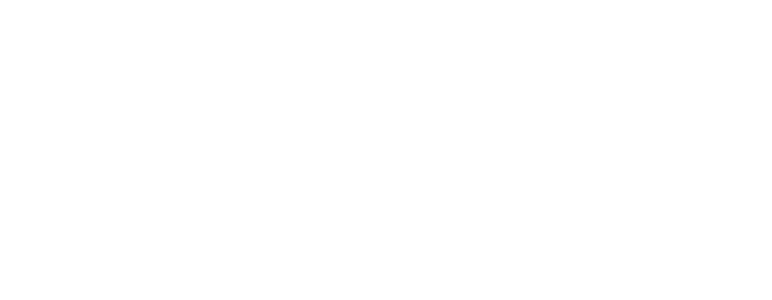
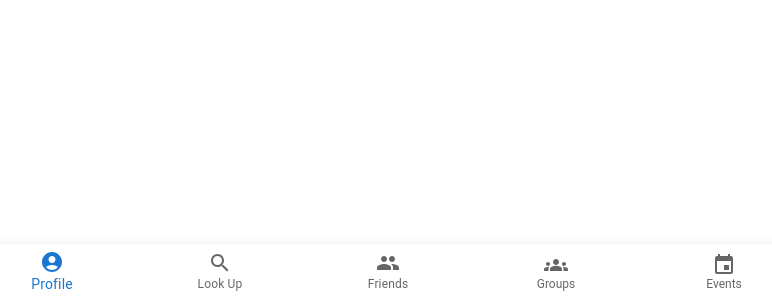
Before and after one commit to agiledev-students-fall2022/final-project-team-busy, a React (Create React App) app in the folder front-end/: page /friends in a window 1280 px wide. Before the commit this address had no page. Shown: the part 500-800 px from the top of the page, without its empty margins (252-1024 px from the left). Built offline with nearby package versions, Linux system fonts and the light colour scheme.

Commit message:
Remove `NavComponent` since `Navbar.js` no longer does routing

```diff
--- a/front-end/src/navbar/NavBar.js
+++ b/front-end/src/navbar/NavBar.js
@@ -1,20 +1,40 @@
-import NavComponent from './NavComponent.js';
-import Home from '../home/Home';
-import LookUp from '../lookup/LookUp.js';
-import { BrowserRouter as Router, Routes, Route } from 'react-router-dom'
-import CreateEvents from '../create-events/CreateEvents.js';
+import { Link } from 'react-router-dom';
+import * as React from 'react';
+import Box from '@mui/material/Box';
+import CssBaseline from '@mui/material/CssBaseline';
+import BottomNavigation from '@mui/material/BottomNavigation';
+import BottomNavigationAction from '@mui/material/BottomNavigationAction';
+import Paper from '@mui/material/Paper';
+import AccountCircleIcon from '@mui/icons-material/AccountCircle';
+import SearchIcon from '@mui/icons-material/Search';
+import GroupsIcon from '@mui/icons-material/Groups';
+import PeopleIcon from '@mui/icons-material/People';
+import EventIcon from '@mui/icons-material/Event';
 
-const NavBar = props => {
+const NavComponent = props => {
+    const [value, setValue] = React.useState(0);
+    const ref = React.useRef(null);
     return (
-        <Router>
-            <NavComponent />
-            <Routes>
-                <Route path='/home' element={<Home />} />
-                <Route path='/lookup' element={<LookUp />} />
-                <Route path='/create-event' element={<CreateEvents />} />
-            </Routes>
-        </Router>
+        <Box sx={{ pb: 7 }} ref={ref}>
+            <CssBaseline />
+            <Paper sx={{ position: 'fixed', bottom: 0, left: 0, right: 0 }} elevation={3}>
+                <BottomNavigation
+                    showLabels
+                    value={value}
+                    onChange={(event, newValue) => {
+                        setValue(newValue);
+                    }}
+                >
+                    <BottomNavigationAction label="Profile" icon={<AccountCircleIcon />} component={Link} to="/home" />
+                    <BottomNavigationAction label="Look Up" icon={<SearchIcon />} component={Link} to="/lookup"/>
+                    <BottomNavigationAction label="Friends" icon={<PeopleIcon />} component={Link} to="/create-event"/>
+                    <BottomNavigationAction label="Groups" icon={<GroupsIcon />} />
+                    <BottomNavigationAction label="Events" icon={<EventIcon />} />
+
+                </BottomNavigation>
+            </Paper>
+        </Box>
     );
 }
 
-export default NavBar;
+export default NavComponent
--- a/front-end/src/navbar/NavComponent.js
+++ /dev/null
@@ -1,40 +0,0 @@
-import { Link } from 'react-router-dom';
-import * as React from 'react';
-import Box from '@mui/material/Box';
-import CssBaseline from '@mui/material/CssBaseline';
-import BottomNavigation from '@mui/material/BottomNavigation';
-import BottomNavigationAction from '@mui/material/BottomNavigationAction';
-import Paper from '@mui/material/Paper';
-import AccountCircleIcon from '@mui/icons-material/AccountCircle';
-import SearchIcon from '@mui/icons-material/Search';
-import GroupsIcon from '@mui/icons-material/Groups';
-import PeopleIcon from '@mui/icons-material/People';
-import EventIcon from '@mui/icons-material/Event';
-
-const NavComponent = props => {
-    const [value, setValue] = React.useState(0);
-    const ref = React.useRef(null);
-    return (
-        <Box sx={{ pb: 7 }} ref={ref}>
-            <CssBaseline />
-            <Paper sx={{ position: 'fixed', bottom: 0, left: 0, right: 0 }} elevation={3}>
-                <BottomNavigation
-                    showLabels
-                    value={value}
-                    onChange={(event, newValue) => {
-                        setValue(newValue);
-                    }}
-                >
-                    <BottomNavigationAction label="Profile" icon={<AccountCircleIcon />} component={Link} to="/home" />
-                    <BottomNavigationAction label="Look Up" icon={<SearchIcon />} component={Link} to="/lookup"/>
-                    <BottomNavigationAction label="Friends" icon={<PeopleIcon />} component={Link} to="/create-event"/>
-                    <BottomNavigationAction label="Groups" icon={<GroupsIcon />} />
-                    <BottomNavigationAction label="Events" icon={<EventIcon />} />
-
-                </BottomNavigation>
-            </Paper>
-        </Box>
-    );
-}
-
-export default NavComponent
```
